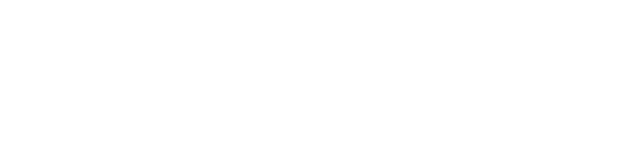
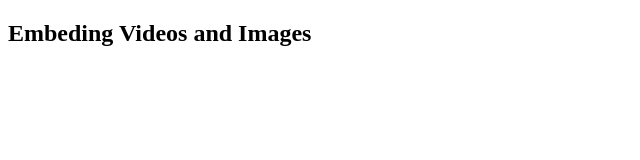
Before and after one commit to CollyneJumah/videos-and-images, a plain HTML site: page index.html in a window 1280 px wide. Shown: the whole page, without its empty margins (0-640 px from the left). Drawn offline with Linux system fonts and the light colour scheme.

Commit message:
second commit

```diff
--- a/index.html
+++ b/index.html
@@ -6,6 +6,7 @@
     <title>Videos</title>
 </head>
 <body>
+    <h2>Embeding Videos and Images</h2>
 
 </body>
 </html>
```
